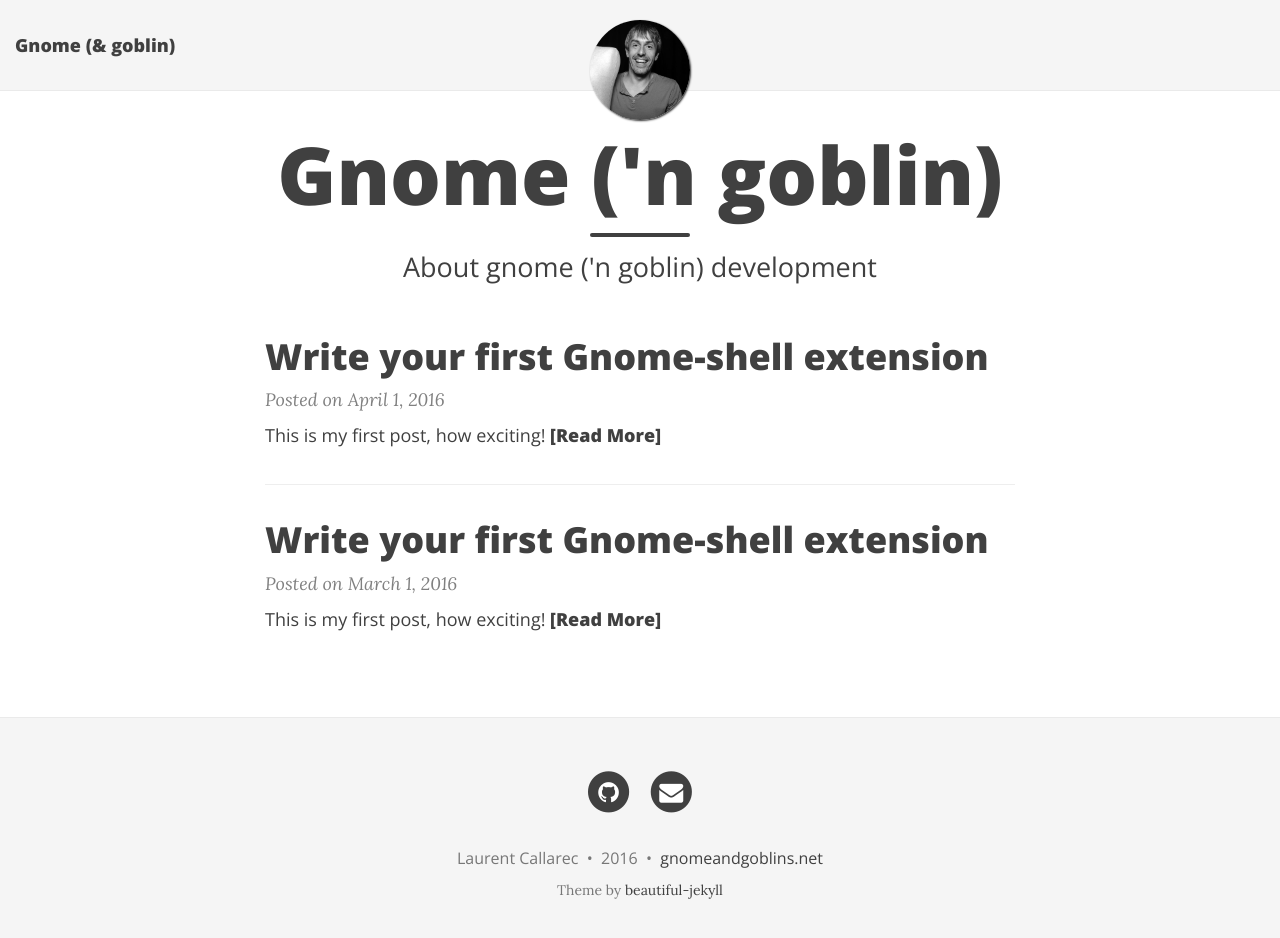
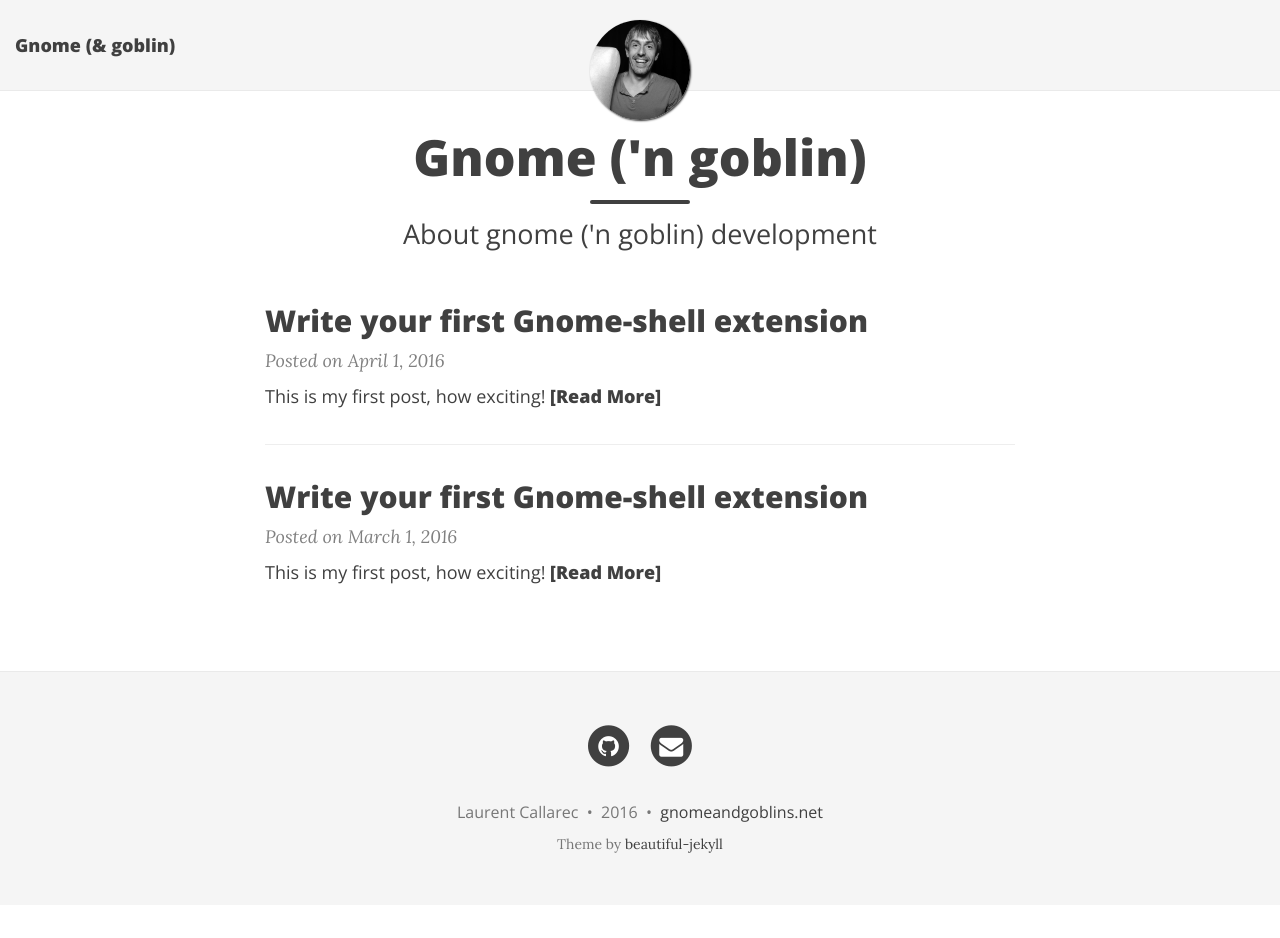
Before and after one commit to lcallarec/blog.io, a Jekyll site: the page built from index.html, in a window 1280 px wide and 951 px high. Shown: the top 938 px of the window. Built offline with Jekyll 4.4.1, drawn with Linux system fonts in a browser that asks for light colours; nearby versions of some CDN libraries; the list of posts is cut into pages by our own code.

Commit message:
Css improvments

```diff
--- a/css/main.css
+++ b/css/main.css
@@ -322,7 +322,7 @@
 
 @media only screen and (min-width: 768px) {
   .post-preview .post-title {
-    font-size: 36px;
+    font-size: 30px;
   }
 }
 
@@ -419,10 +419,10 @@
     padding: 150px 0;
   }
   .intro-header .page-heading h1 {
-    font-size: 80px;
+    font-size: 50px;
   }
   .intro-header .post-heading h1 {
-    font-size: 50px;
+    font-size: 35px;
   }
   .intro-header.big-img .img-desc {
     font-size: 14px;
```
